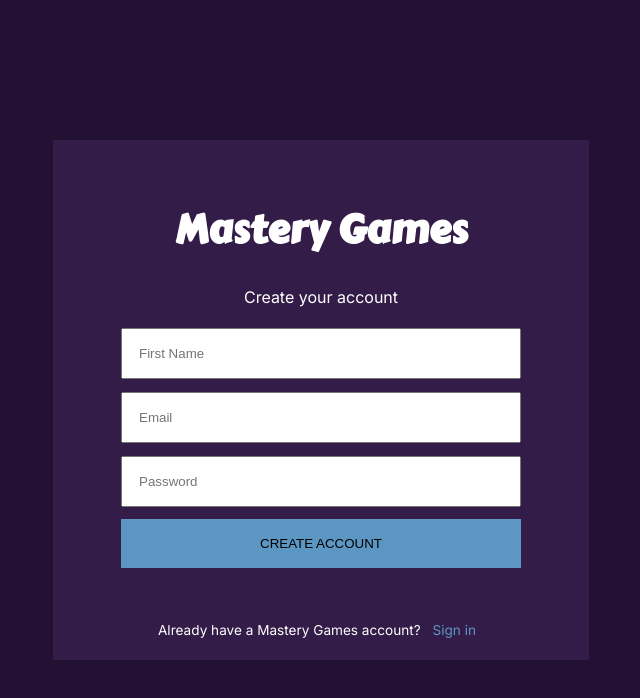
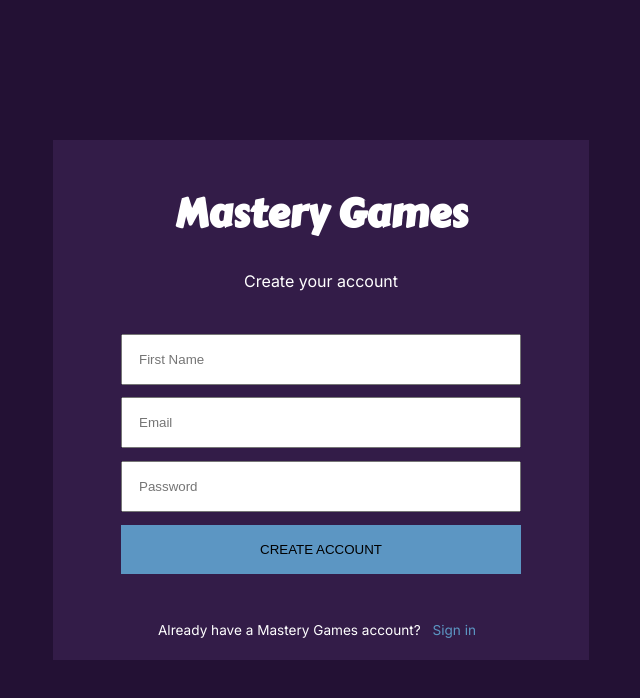
Before and after one commit to Fayorr/Flexbox-signup, a plain HTML site: page index.html in a window 1280 px wide. Shown: the whole page, without its empty margins (319-959 px from the left). Drawn offline with Linux system fonts and the light colour scheme.

Commit message:
edit css

```diff
--- a/style.css
+++ b/style.css
@@ -20,19 +20,18 @@ body > main{
     margin: auto;
     background-color: #331C48;
     width: 88%;
-    height: 80vh;
+    height: 90vh;
     text-align: center;
 }
 .main{
-height: 30%;
-padding: 2rem;
+padding-top: 1rem;
 }
 .main h1{
     font-family: 'Carter One', cursive;
 }
-/* .main p{
-
-} */
+.form{
+    padding: .5rem;
+}
 .form form{
     display: flex;
     flex-direction: column;
```
